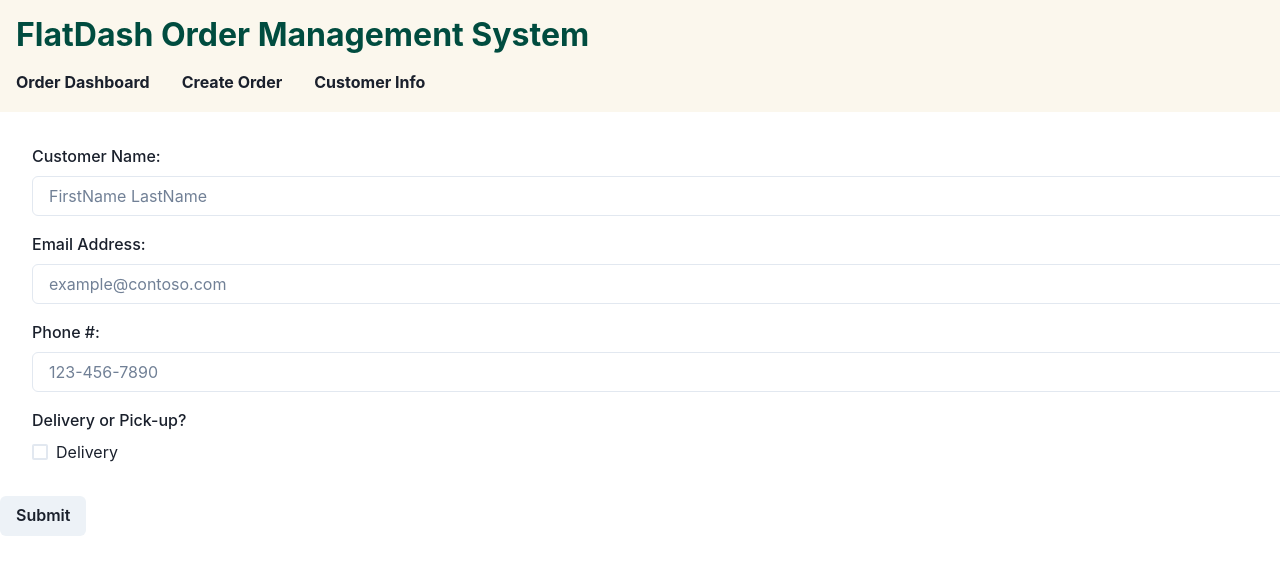
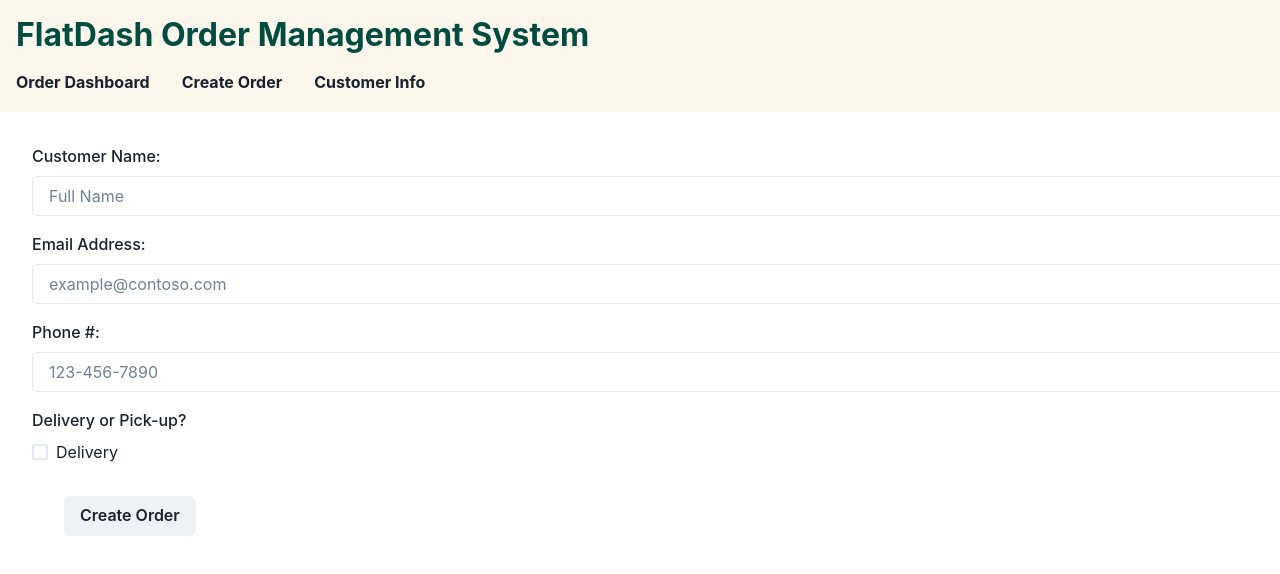
Before and after one commit to terrencejihoonjung/FlatDash, a React (Create React App) app: page /create in a window 1280 px wide. Shown: the top 574 px of the page. Built offline with nearby package versions, Linux system fonts and the light colour scheme.

Commit message:
fixed orders in backend

```diff
--- a/src/components/Dashboard.js
+++ b/src/components/Dashboard.js
@@ -6,15 +6,13 @@
   const [orders, setOrders] = useState([])
 
   useEffect(() => {
-    fetch("http://localhost:9292/order")
+    fetch("http://localhost:9292/orders")
     .then(r => r.json())
-    .then(setOrders)
+    .then(array => {
+      setOrders(array)
+    })
     //calling setOrders without an explicit argument automatically passes the response from r.json().then()
   }, [])
-
-  function filterOrder(status) {
-    return orders.filter(order => order.status === status)
-  }
 
   return (
     <Flex
@@ -24,15 +22,15 @@
     >
         <DashboardColumn
           title="Queued Orders"
-          orders={filterOrder("Queued")}
+          orders={orders.filter(order => order.status === "Queued")}
         />
         <DashboardColumn
           title="In-Progress"
-          orders={filterOrder("In-Progress")}
+          orders={orders.filter(order => order.status === "In-Progress")}
         />
         <DashboardColumn
           title="Fulfilled Orders"
-          orders={filterOrder("Fulfilled")}
+          orders={orders.filter(order => order.status === "Fulfilled")}
         />
     </Flex>
   )
--- a/src/components/DashboardColumn.js
+++ b/src/components/DashboardColumn.js
@@ -4,15 +4,6 @@
 import OrderCard from "./OrderCard"
 
 function DashboardColumn({ title, orders }) {
-
-    const [totalPrice, setTotalPrice] = useState(0)
-    let params = useParams()
-
-    useEffect(() => {
-        fetch(`http://localhost:9292/order/${params.id}`)
-        .then(r => r.json())
-        .then(setTotalPrice)
-    }, [])
 
     const renderOrders = orders.map(order => {
         return <OrderCard key={order.id} order={order} />
--- a/src/components/OrderCard.js
+++ b/src/components/OrderCard.js
@@ -17,7 +17,7 @@
             {order.customer.name}
             {order.delivery}
             {order.created_at}
-            {totalPrice.total}
+            {order.total_price}
         </Heading>
 
       <span></span>
--- a/src/components/OrderForm.js
+++ b/src/components/OrderForm.js
@@ -23,23 +23,37 @@
     setForm(currentForm => ({ ...currentForm, [field]: input }))
   }
 
+  const isError = 0
+
   const handleSubmit = e => {
     e.preventDefault()
 
-    //fetch backendURL, POST
+    const customerObj = {
+      method: "POST",
+      headers: {
+        "Content-Type": "application/json",
+        Accept: "application/json"},
+      body: JSON.stringify(
+        {name: form.name,
+        email: form.email,
+        phone: form.phone}
+        )
+    }
+
+    /*fetch(http://localhost:9292/customer, customerObj)*/
 
     setForm(initialForm)
   }
 
   return (
     <Box>
-      <FormControl id="form" margin="2rem">
+      <FormControl id="form" margin="2rem 2rem 2rem 2rem">
         <FormLabel htmlFor="name" marginTop="1rem" >Customer Name:</FormLabel>
         <Input
         id="name"
         onChange={handleInput}
         value={form.name}
-        placeholder="FirstName LastName" />
+        placeholder="Full Name" />
         <FormLabel htmlFor="email" marginTop="1rem" >Email Address:</FormLabel>
         <Input
         id="email"
@@ -47,7 +61,10 @@
         onChange={handleInput}
         value={form.email}
         placeholder="example@contoso.com" />
-        <FormLabel htmlFor="phone" marginTop="1rem" >Phone #:</FormLabel>
+        <FormLabel
+        htmlFor="phone"
+        marginTop="1rem"
+        optionalIndicator >Phone #:</FormLabel>
         <Input
         id="phone"
         type='phone'
@@ -62,8 +79,8 @@
           Delivery
         </Checkbox>
       </FormControl>
-        <Button>
-            Submit
+        <Button marginLeft="4rem" onClick={handleSubmit} >
+            Create Order
         </Button>
     </Box>
   )
```
